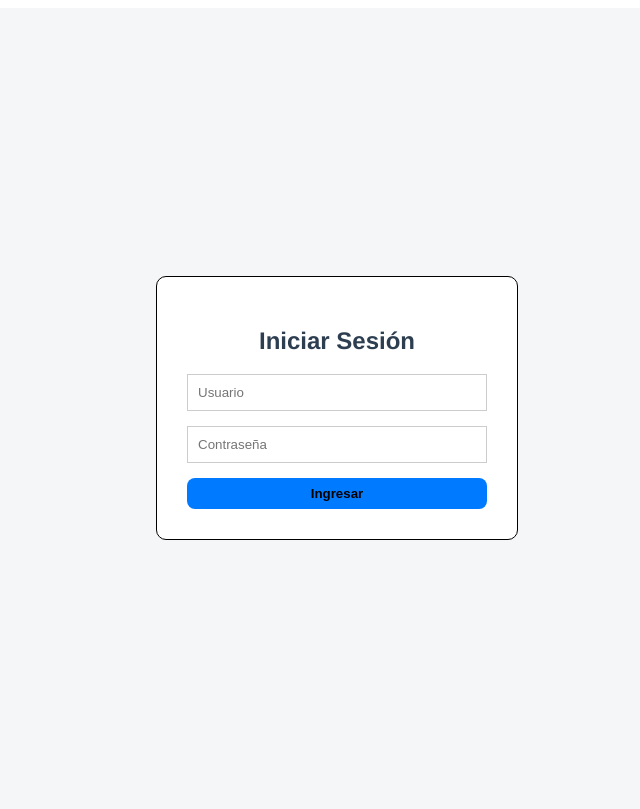
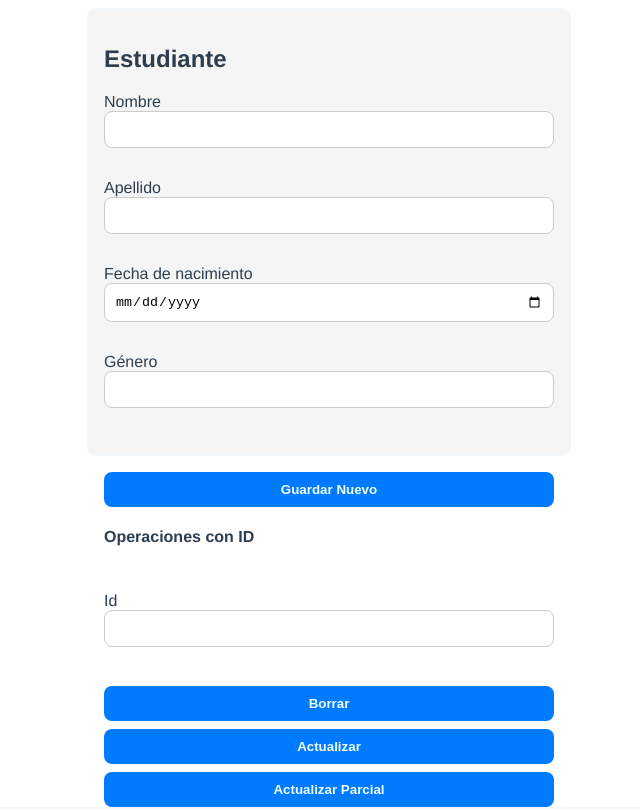
Before and after one commit to kaandradec/pw_u4_p8_ka, a Vue app: page /login in a window 1280 px wide. Shown: the top 809 px of the page, without its empty margins (311-951 px from the left). Built offline with nearby package versions, Linux system fonts and the light colour scheme.

Commit message:
tarea 15: CRUD Estudiante Vue.JS

```diff
--- a/src/App.vue
+++ b/src/App.vue
@@ -1,17 +1,20 @@
 <template>
   <!-- <NavBar></NavBar> -->
-   <Login/>
+  <!-- <Login/> -->
+  <EstudianteView />
   <router-view />
 </template>
 
 <script>
 import NavBar from "@/components/NavBar.vue";
-import Login from "./components/Login.vue";
+// import Login from "./components/Login.vue";
+import EstudianteView from "./views/EstudianteView.vue";
 export default {
   name: "App",
   components: {
     // NavBar,
-    Login
+    // Login,
+    EstudianteView,
   },
 };
 </script>
--- a/src/components/Estudiante.vue
+++ b/src/components/Estudiante.vue
@@ -1,10 +1,26 @@
 <template>
-  <div class="container">
-    <button @click="guardar()">Guardar</button>
+  <div class="inputs-container">
+    <h2>Estudiante</h2>
+    <p type="Nombre"><input type="text" v-model="nombre" /></p>
+    <p type="Apellido"><input type="text" v-model="apellido" /></p>
+    <p type="Fecha de nacimiento">
+      <input type="date" v-model="fechaNacimiento" />
+    </p>
+    <p type="Género"><input type="text" v-model="genero" /></p>
+  </div>
+  <div class="btns-container">
+    <button @click="guardar()">Guardar Nuevo</button>
+  </div>
+
+  <div class="btns2-container">
+    <h4>Operaciones con ID</h4>
+    <p type="Id"><input type="number" v-model="id" /></p>
+    <button @click="borrar()">Borrar</button>
     <button @click="actualizar()">Actualizar</button>
     <button @click="actualizarParcial()">Actualizar Parcial</button>
-    <button @click="borrar()">Borrar</button>
   </div>
+
+  <span v-if="mensaje">{{ mensaje }}</span>
 </template>
 
 <script>
@@ -16,56 +32,169 @@ import {
 } from "@/clients/EstudianteClient";
 
 export default {
+  data() {
+    return {
+      id: null,
+      nombre: null,
+      apellido: null,
+      fechaNacimiento: null,
+      genero: null,
+      mensaje: null,
+    };
+  },
   methods: {
     async guardar() {
-      let fecha = "2002-06-03";
+      if (!this.validar(true, false)) {
+        return;
+      }
+
+      let fecha = this.fechaNacimiento;
+      const HORA = "T00:00:00";
+
+      // let fecha = "2002-06-03";
+      // const HORA = "T00:00:00";
+
+      const estudianteToBody = {
+        nombre: this.nombre,
+        apellido: this.apellido,
+        fechaNacimiento: `${fecha}${HORA}`,
+        genero: this.genero,
+      };
+      await guardarFachada(estudianteToBody);
+      this.mensaje = "Estudiante guardado exitosamente.";
+    },
+    async actualizar() {
+      if (!this.validar(true, true)) {
+        return;
+      }
+      let fecha = this.fechaNacimiento;
       const HORA = "T00:00:00";
 
       const estudianteToBody = {
-        nombre: "Kevin",
-        apellido: "Andrade",
+        nombre: this.nombre,
+        apellido: this.apellido,
         fechaNacimiento: `${fecha}${HORA}`,
-        genero: "M",
+        genero: this.genero,
       };
-      await guardarFachada(estudianteToBody);
+
+      await actualizarFachada(estudianteToBody, this.id);
+      this.mensaje = "Estudiante actualizado exitosamente.";
     },
-    async actualizar() {
-      let fecha = "2007-04-03";
+    async actualizarParcial() {
+      if (!this.validar(false, true)) {
+        return;
+      }
+
+      let fecha = this.fechaNacimiento;
       const HORA = "T00:00:00";
 
+      if (fecha) {
+        fecha = `${fecha}${HORA}`;
+      } else {
+        fecha = undefined;
+      }
+
       const estudianteToBody = {
-        nombre: "Pepe",
-        apellido: "Perez",
-        fechaNacimiento: `${fecha}${HORA}`,
-        genero: "M",
+        nombre: this.nombre ? this.nombre : undefined,
+        apellido: this.apellido ? this.apellido : undefined,
+        fechaNacimiento: fecha ? fecha : undefined,
+        genero: this.genero ? this.genero : undefined,
       };
 
-      await actualizarFachada(estudianteToBody, 1);
-    },
-    async actualizarParcial() {
-      const estudianteToBody = {
-        apellido: "Teran",
-      };
-
-      await actualizarParcialFachada(estudianteToBody, 1);
+      await actualizarParcialFachada(estudianteToBody, this.id);
+      this.mensaje = "Estudiante actualizado parcialmente exitosamente.";
     },
     async borrar() {
-      await borrarPorIdFachada(2);
+      if (!this.id) {
+        this.mensaje = "Debe ingresar un ID para borrar.";
+        return;
+      }
+      await borrarPorIdFachada(this.id);
+      this.mensaje = "Estudiante borrado exitosamente.";
+    },
+    validar(validarTodosCampos, validarId) {
+      if (validarTodosCampos) {
+        if (
+          !this.nombre ||
+          !this.apellido ||
+          !this.fechaNacimiento ||
+          !this.genero
+        ) {
+          this.mensaje = "Todos los campos son obligatorios.";
+          return false;
+        }
+      } else {
+        if (
+          !this.nombre &&
+          !this.apellido &&
+          !this.fechaNacimiento &&
+          !this.genero
+        ) {
+          this.mensaje = "Al menos un campo debe ser llenado.";
+          return false;
+        }
+      }
+
+      if (validarId && !this.id) {
+        this.mensaje = "Debe ingresar un ID.";
+        return false;
+      }
+
+      this.mensaje = null;
+      return true;
     },
   },
 };
 </script>
 
 <style>
-.container {
+.inputs-container {
+  max-width: 450px;
+  margin: auto;
+  text-align: start;
+
+  border: 1px solid aliceblue;
+  background-color: whitesmoke;
+  padding: 16px;
+  border-radius: 8px;
+}
+p:before {
+  content: attr(type);
+}
+input {
+  border-radius: 8px;
+  border: 1px solid seashell;
+}
+.btns-container {
+  display: flex;
+  max-width: 450px;
+  gap: 8px;
+  margin: 0 auto;
+  margin-top: 16px;
+}
+
+.btns2-container {
+  max-width: 450px;
+  margin: auto;
+  text-align: start;
   display: flex;
   flex-direction: column;
   gap: 8px;
-  margin: 0 auto;
 }
 
 button {
   padding: 8px 16px;
   font-weight: 600;
+  color: azure;
+}
+
+span {
+  display: block;
+  max-width: 450px;
+  margin: auto;
+  text-align: center;
+  margin-top: 16px;
+  color: cornflowerblue;
+  font-weight: bold;
 }
 </style>
```
